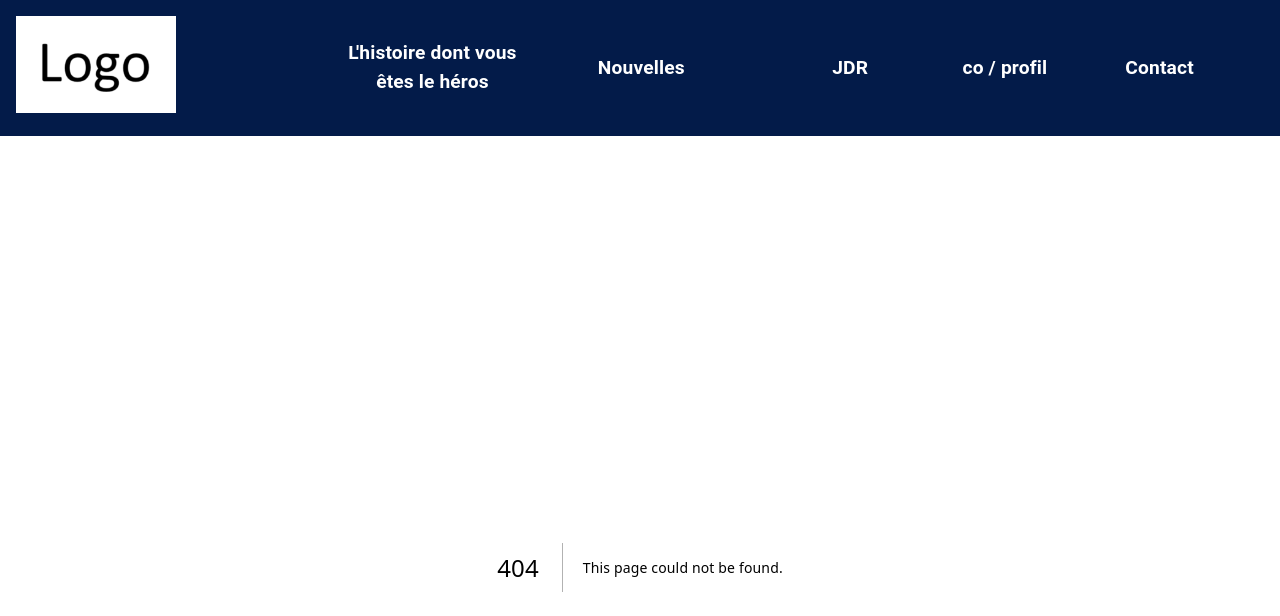
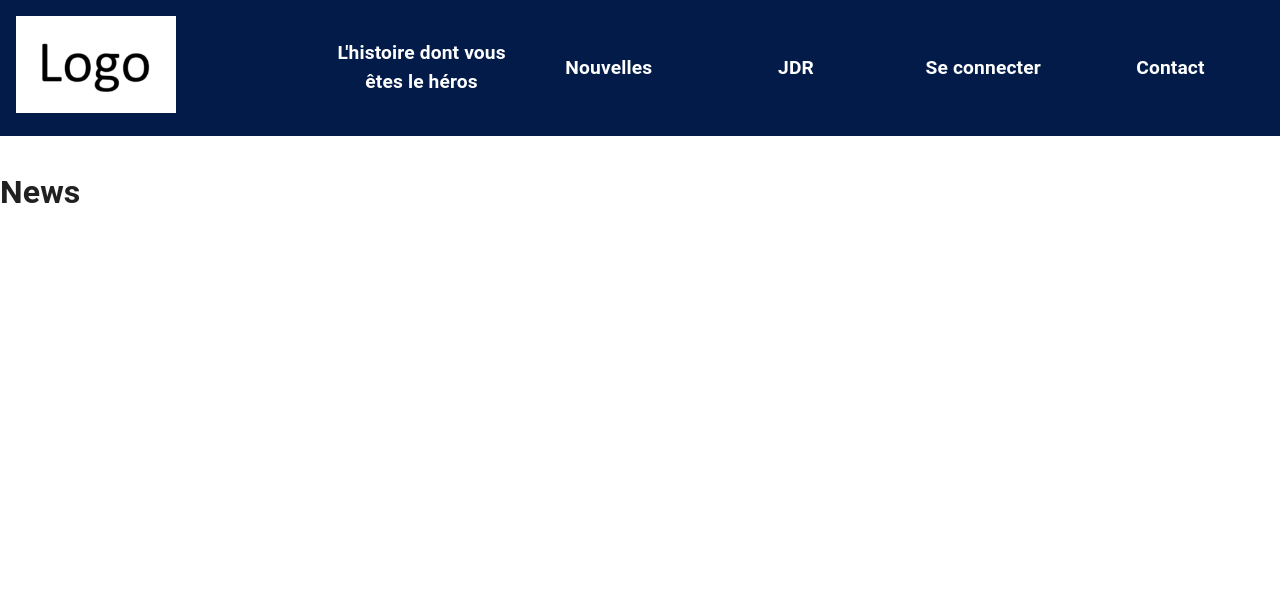
Before and after one commit to Florian59c/Blog-JDR-front, a Next.js app: page /news in a window 1280 px wide. Before the commit this address had no page. Shown: the top 616 px of the page. Built offline with nearby package versions, Linux system fonts and the light colour scheme.

Commit message:
feat: adding links, created pages for links and correct style problems

```diff
--- a/components/header.tsx
+++ b/components/header.tsx
@@ -1,20 +1,69 @@
 import styles from '../styles/header.module.css';
 import Logo from "../assets/img/logo.png";
+import Link from 'next/link';
+import { useEffect, useState } from 'react';
+import axios from 'axios';
+import { useRouter } from 'next/router';
 
 export default function Header() {
+    const [isConnected, setIsConnected] = useState(false);
+    const router = useRouter();
+
+    const checkConnection = async () => {
+        try {
+            const response = await axios.get('/api/checkIsConnected'); // Appeler l'API route
+            setIsConnected(response.data.isConnected);
+        } catch (error) {
+            console.error('Error checking connection:', error);
+            setIsConnected(false);
+        }
+    };
+
+    useEffect(() => {
+        // Appelle la fonction lors du chargement de la page et lors des changements de route
+        checkConnection();
+
+        // Le deuxième argument [] assure que l'effet ne s'exécute que lors du premier chargement
+        const handleRouteChange = () => {
+            checkConnection(); // Appel lors d'un changement de route
+        };
+        router.events.on('routeChangeComplete', handleRouteChange); // Écoute des changements de route
+
+        // Nettoyage de l'écouteur lors du démontage du composant
+        return () => {
+            router.events.off('routeChangeComplete', handleRouteChange);
+        };
+    }, [router]); // exécution lors d'un changement de route
+
     return (
         <div className={styles.container}>
             <div className={styles.logo}>
-                <img src={Logo.src} alt="" />
+                <Link href="/">
+                    <img src={Logo.src} alt="le logo du site" />
+                </Link>
             </div>
             <div className={styles.buttons}>
-                <h1>L'histoire dont vous êtes le héros </h1>
-                <h1>Nouvelles</h1>
-                <h1>JDR</h1>
-                <div>
-                    <h1>co / profil</h1>
-                </div>
-                <h1>Contact</h1>
+                <Link href="/yourHeroStory">
+                    <h1>L'histoire dont vous êtes le héros </h1>
+                </Link>
+                <Link href="/news">
+                    <h1>Nouvelles</h1>
+                </Link>
+                <Link href="/jdr">
+                    <h1>JDR</h1>
+                </Link>
+                {isConnected ? (
+                    <Link href="/profile">
+                        <h1>Profil</h1>
+                    </Link>
+                ) : (
+                    <Link href="/login">
+                        <h1>Se connecter</h1>
+                    </Link>
+                )}
+                <Link href="/contact">
+                    <h1>Contact</h1>
+                </Link>
             </div>
         </div>
     );
--- /dev/null
+++ b/pages/news.tsx
@@ -0,0 +1,7 @@
+export default function News() {
+    return (
+        <div>
+            <h1>News</h1>
+        </div>
+    );
+}
--- a/pages/profile.tsx
+++ b/pages/profile.tsx
@@ -1,6 +1,9 @@
 import axios from "axios";
+import { useRouter } from "next/router";
 
 export default function Profile() {
+    const router = useRouter();
+
     return (
         <div>
             <h1>Page de profil</h1>
@@ -10,6 +13,7 @@ export default function Profile() {
                 <button onClick={async () => {
                     await axios.post(
                         `${process.env.NEXT_PUBLIC_SERVER_URL}auth/logout`, {}, { withCredentials: true });
+                    router.push('/login');
                 }}>
                     Se déconnecter
                 </button>
--- a/styles/header.module.css
+++ b/styles/header.module.css
@@ -30,11 +30,14 @@
         align-items: center;
     }
 
+    .buttons :global(a) {
+        flex: 1;
+        margin: 0;
+    }
+
     .buttons :global(h1) {
         padding: 0.5rem;
         text-align: center;
-        flex: 1;
-        margin: 0;
         font-size: 1.5VW;
     }
 }
```
Also changed, not shown: pages/contact.tsx (added, +7 -0 lines), pages/jdr.tsx (added, +7 -0 lines), pages/yourHeroStory.tsx (added, +7 -0 lines).
